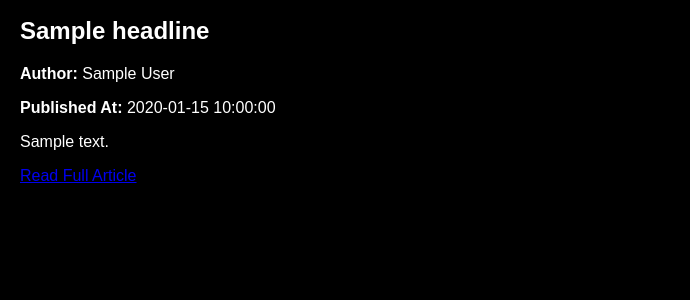
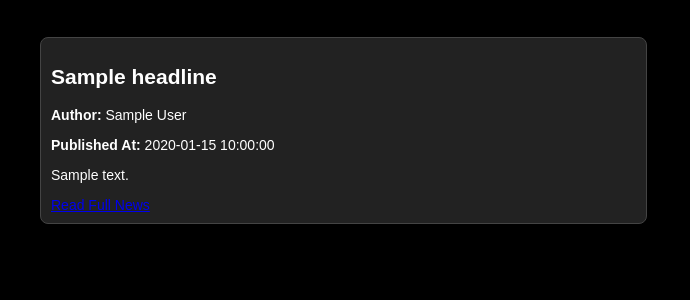
Before and after one commit to Ashmaawyy/the-collector-series, a Flask app: template the-news-collector/app/templates/index.html in a window 1280 px wide. Shown: the part 93-393 px from the top of the page, without its empty margins (0-690 px from the left). Run offline with Flask 3, Linux system fonts and the light colour scheme; the template is opened without the code that fills it: most values are stand-ins (such as "Sample title", 1, 10 or a date in 2020); a database or web service that is not in the repository returns one stand-in record (values such as "Sample title"); data that the repository does not hold is empty; some libraries are stand-ins or nearby versions.

Commit message:
feat: update article fetching intervals and rename HTML elements for consistency ; )

```diff
--- a/the-news-collector/app/app.py
+++ b/the-news-collector/app/app.py
@@ -11,8 +11,8 @@ logging.basicConfig(level=logging.INFO)
 
 # Scheduler
 scheduler = BackgroundScheduler()
-scheduler.add_job(fetch_and_store_temp_articles, "interval", minutes=15)
-scheduler.add_job(store_temp_articles, "interval", minutes=20)
+scheduler.add_job(fetch_and_store_temp_articles, "interval", minutes=10)
+scheduler.add_job(store_temp_articles, "interval", minutes=11)
 scheduler.start()
 
 @app.route('/')
--- a/the-news-collector/app/templates/index.html
+++ b/the-news-collector/app/templates/index.html
@@ -26,14 +26,14 @@
         </div>
     </header>
 
-    <section id="articles-container">
+    <section id="news-container">
         {% for article in articles %}
-            <div class="article-card small-article">
+            <div class="news-card small-news">
                 <h2>{{ article.headline }}</h2>
                 <p><strong>Author:</strong> {{ article.author }}</p>
                 <p><strong>Published At:</strong> {{ article.publishedAt }}</p>
                 <p>{{ article.summary }}</p>
-                <a href="{{ article.url }}" target="_blank">Read Full Article</a>
+                <a href="{{ article.url }}" target="_blank">Read Full News</a>
             </div>
         {% endfor %}
     </section>
```
